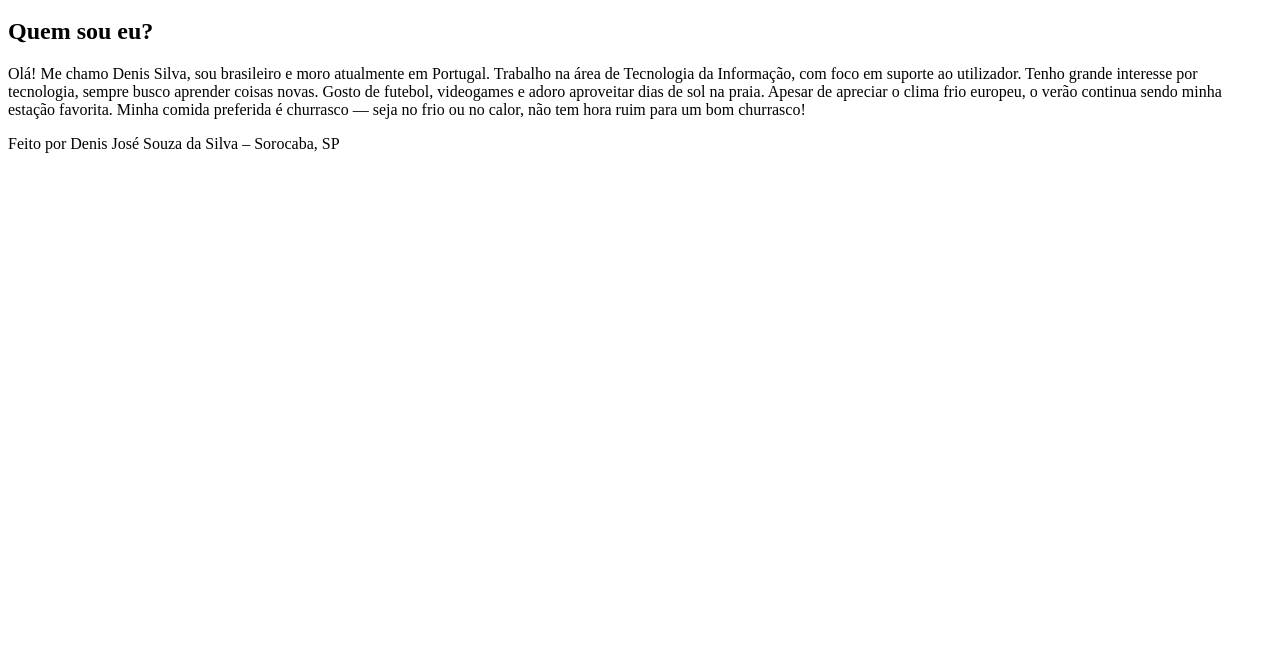
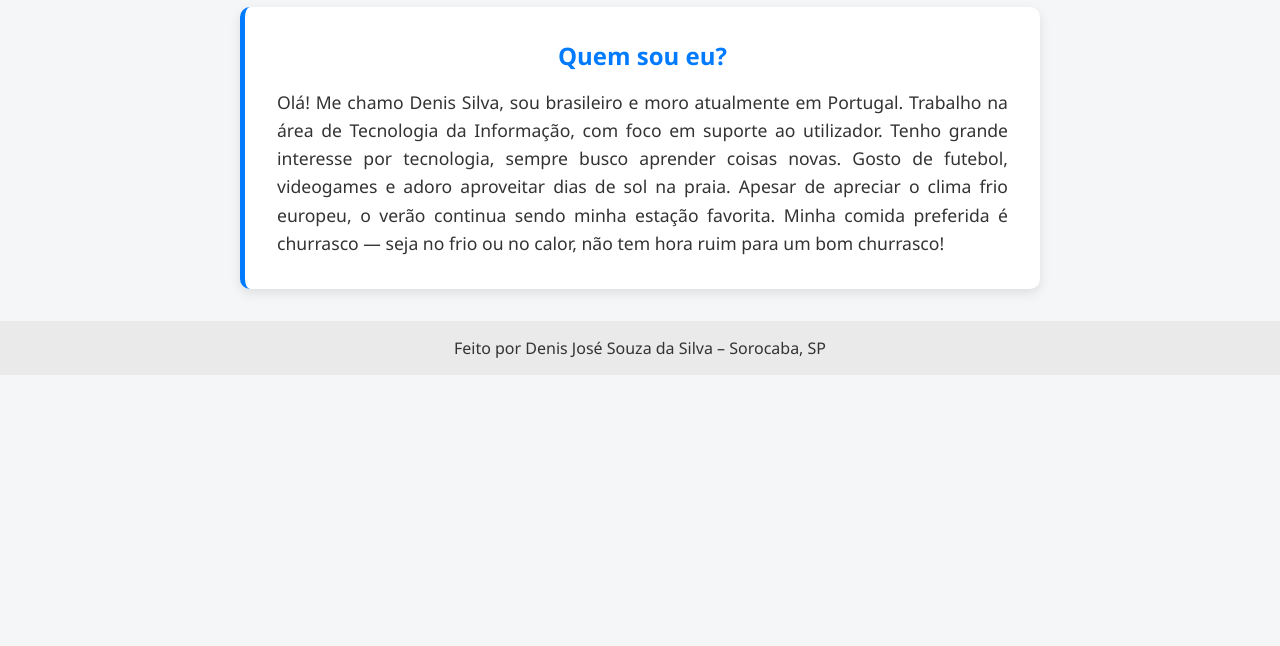
Before and after one commit to testetuba/meu-portfolio, a plain HTML site: page index.html in a window 1280 px wide. Shown: the part 154-800 px from the top of the page. Drawn offline with Linux system fonts and the light colour scheme.

Commit message:
Update index.html

```diff
--- a/index.html
+++ b/index.html
@@ -4,7 +4,7 @@
   <meta charset="UTF-8" />
   <meta name="viewport" content="width=device-width, initial-scale=1.0" />
   <title>Sobre Mim – Denis</title>
- <link rel="stylesheet" href="estilo.css" />
+ <link rel="stylesheet" href="style.css" />
 
 </head>
 <body>
```
